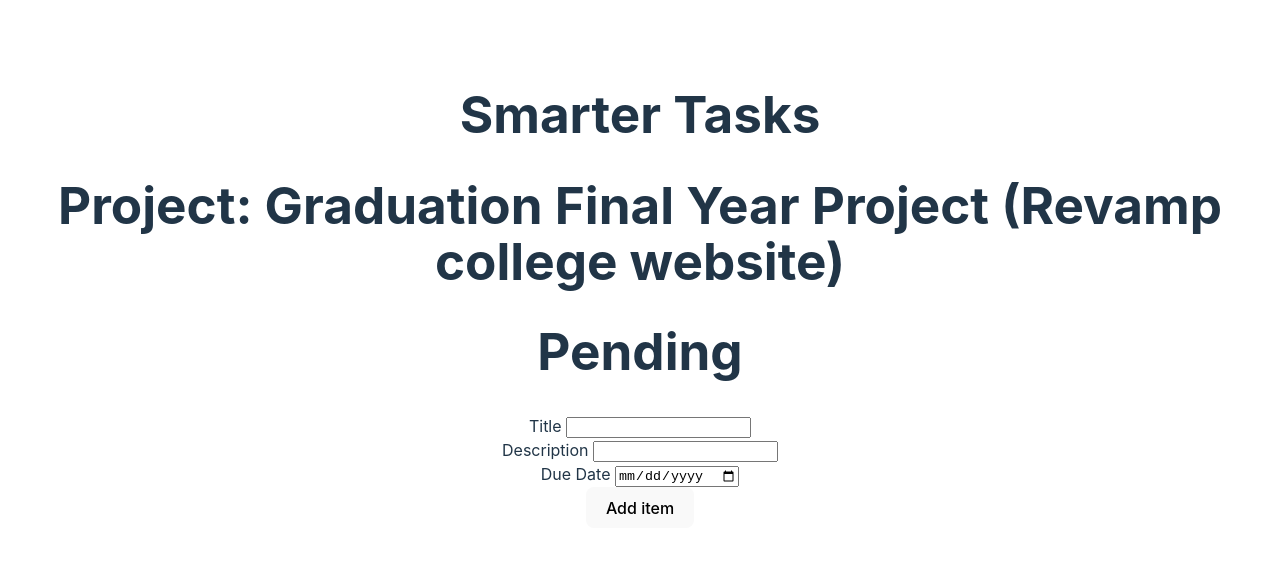
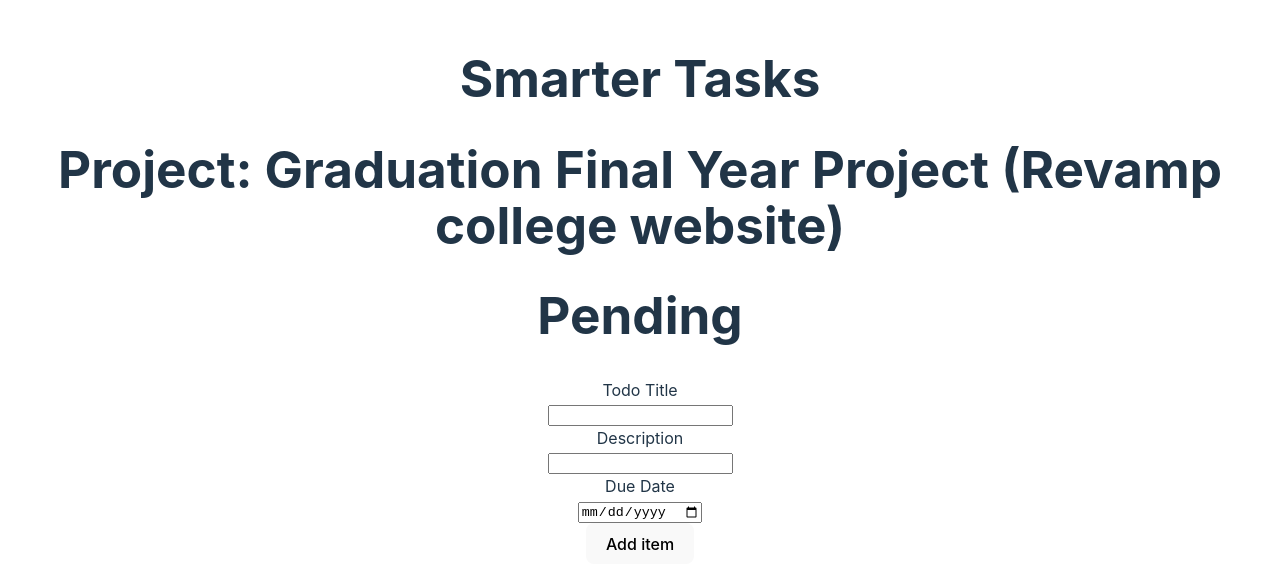
Before and after one commit to Aishwariyaa-Anand/wd301, a React (Vite) app in the folder smarter-tasks/: page / in a window 1280 px wide. Shown: the part 110-698 px from the top of the page. Built offline with nearby package versions, Linux system fonts and the light colour scheme.

Commit message:
lvl 4 taskfrom and task changed

```diff
--- a/smarter-tasks/src/TaskApp.tsx
+++ b/smarter-tasks/src/TaskApp.tsx
@@ -1,6 +1,6 @@
 import React from "react";
 import { TaskItem } from "./types";
-import TaskForm from "./TaskForm";
+import TaskForm from "./TaskFormFC";
 import TaskList from "./TaskList";
 
 interface TaskAppProp {}
@@ -25,11 +25,11 @@ class TaskApp extends React.Component<TaskAppProp, TaskAppState> {
 
   render() {
     return (
-        <div className="container py-10 max-w-4xl mx-auto">
-            <h1 className="text-3xl mb-2 font-bold text-slate-700">
+        <div className="">
+            <h1 className="text-xl mb-2 font-bold text-slate-700">
             Smarter Tasks
             </h1>
-            <h1 className="text-lg mb-6 text-slate-600">
+            <h1 className="text-sm mb-6 text-slate-600">
             <span className="font-bold">Project: </span>
             Graduation Final Year Project (Revamp college website)
             </h1>
--- a/smarter-tasks/src/Task.tsx
+++ b/smarter-tasks/src/TaskFC.tsx
@@ -7,7 +7,7 @@ interface TaskProp {
     dueDate: string;
 }
 
-class Task extends React.Component<TaskProp> {
+/*class Task extends React.Component<TaskProp> {
     render() {
       return (
         <div className="TaskItem shadow-md border border-slate-100">
@@ -21,5 +21,16 @@ class Task extends React.Component<TaskProp> {
         </div>
       )
     }
-}
-export default Task;
+}*/
+
+const TaskFC = (props: TaskItem) => {
+  return (
+    <div className="TaskItem shadow-md border border-slate-100">
+      <h2 className="text-base font-bold my-1">{props.title}</h2>
+      <p className="text-sm text-slate-500">{props.dueDate}</p>
+      <p className="text-sm text-slate-500">Description: {props.description}</p>
+    </div>
+  );
+};
+
+export default TaskFC;
--- a/smarter-tasks/src/TaskForm.tsx
+++ /dev/null
@@ -1,80 +0,0 @@
-import React from "react";
-import { TaskItem } from "./types";
-
-interface TaskFormProps {
-    addTask: (task: TaskItem) => void;
-}
-
-interface TaskFormState {
-    title: string;
-    description: string;
-    dueDate: string;
-}
-
-class TaskForm extends React.Component<TaskFormProps, TaskFormState> {
-  constructor(props: TaskFormProps) {
-    super(props);
-    this.state = {
-        title: "",
-        description: "",
-        dueDate: ""
-    }
-  }
-
-  inputRef = React.createRef<HTMLInputElement>();
-
-  titleChanged: React.ChangeEventHandler<HTMLInputElement> = (event) => {
-    console.log(`${event.target.value}`);
-    this.setState({ title: event.target.value })
-  };
-
-  descriptionChanged: React.ChangeEventHandler<HTMLInputElement> = (event) => {
-    console.log(`${event.target.value}`);
-    this.setState({ description: event.target.value })
-  };
-
-  dueDateChanged: React.ChangeEventHandler<HTMLInputElement> = (event) => {
-    console.log(`${event.target.value}`);
-    this.setState({ dueDate: event.target.value })
-  };
-
-  /*addTask: React.FormEventHandler<HTMLFormElement> = (event) => {
-    event.preventDefault();
-    console.log(`Submitted the form with ${this.state.title}`);
-  };*/
-
-  addTask: React.FormEventHandler<HTMLFormElement> = (event) => {
-    event.preventDefault();
-    const { title, description, dueDate } = this.state;
-    if (title.trim() === "" || dueDate.trim() === "") {
-        alert("Title and Due Date are required fields.");
-        return;
-    }
-    const newTask = {
-      title,
-      description,
-      dueDate
-    };
-    this.props.addTask(newTask);
-    this.setState({ title: "", description: "", dueDate: "" });
-  };
-
-  render(){
-    return (
-        <form onSubmit={this.addTask}>
-            <label htmlFor="todoTitle">Title </label>
-            <input id="todoTitle" type="text" value={this.state.title} onChange={this.titleChanged}/>
-            <br />
-            <label htmlFor="todoDescription">Description </label>
-            <input id="todoDescription" type="text" value={this.state.description} onChange={this.descriptionChanged}/>
-            <br />
-            <label htmlFor="todoDueDate">Due Date </label>
-            <input id="todoDueDate" type="date" value={this.state.dueDate} onChange={this.dueDateChanged}/>
-            <br />
-            <button id="addTaskButton" type="submit">Add item</button>
-        </form>
-    )
-  }
-}
-
-export default TaskForm;
--- /dev/null
+++ b/smarter-tasks/src/TaskFormFC.tsx
@@ -0,0 +1,188 @@
+/* eslint-disable @typescript-eslint/no-unused-vars */
+import React from "react";
+import { TaskItem } from "./types";
+
+interface TaskFormProps {
+    addTask: (task: TaskItem) => void;
+}
+
+interface TaskFormState {
+    title: string;
+    description: string;
+    dueDate: string;
+}
+
+/*class TaskForm extends React.Component<TaskFormProps, TaskFormState> {
+  constructor(props: TaskFormProps) {
+    super(props);
+    this.state = {
+        title: "",
+        description: "",
+        dueDate: ""
+    }
+  }
+
+  inputRef = React.createRef<HTMLInputElement>();
+
+  titleChanged: React.ChangeEventHandler<HTMLInputElement> = (event) => {
+    console.log(`${event.target.value}`);
+    this.setState({ title: event.target.value })
+  };
+
+  descriptionChanged: React.ChangeEventHandler<HTMLInputElement> = (event) => {
+    console.log(`${event.target.value}`);
+    this.setState({ description: event.target.value })
+  };
+
+  dueDateChanged: React.ChangeEventHandler<HTMLInputElement> = (event) => {
+    console.log(`${event.target.value}`);
+    this.setState({ dueDate: event.target.value })
+  };
+
+
+  addTask: React.FormEventHandler<HTMLFormElement> = (event) => {
+    event.preventDefault();
+    const { title, description, dueDate } = this.state;
+    if (title.trim() === "" || dueDate.trim() === "") {
+        alert("Title and Due Date are required fields.");
+        return;
+    }
+    const newTask = {
+      title,
+      description,
+      dueDate
+    };
+    this.props.addTask(newTask);
+    this.setState({ title: "", description: "", dueDate: "" });
+  };
+
+  render(){
+    return (
+        <form onSubmit={this.addTask}>
+            <label htmlFor="todoTitle">Title </label>
+            <input id="todoTitle" type="text" value={this.state.title} onChange={this.titleChanged}/>
+            <br />
+            <label htmlFor="todoDescription">Description </label>
+            <input id="todoDescription" type="text" value={this.state.description} onChange={this.descriptionChanged}/>
+            <br />
+            <label htmlFor="todoDueDate">Due Date </label>
+            <input id="todoDueDate" type="date" value={this.state.dueDate} onChange={this.dueDateChanged}/>
+            <br />
+            <button id="addTaskButton" type="submit">Add item</button>
+        </form>
+    )
+  }
+}*/
+
+
+const TaskFormFC = (props: TaskFormProps) => {
+  const [formState, setFormState] = React.useState<TaskFormState>({
+    title:"",
+    description:"",
+    dueDate:"",
+  });
+  const [title, setTitle] = React.useState("");
+  const [description, setDescription] = React.useState("");
+  const [dueDate, setDueDate] = React.useState("");
+
+  const titleChanged: React.ChangeEventHandler<HTMLInputElement> = (event) => {
+    console.log(`${event.target.value}`);
+    setFormState({ ...formState, title: event.target.value });
+  };
+  const descriptionChanged: React.ChangeEventHandler<HTMLInputElement> = (
+    event
+  ) => {
+    console.log(`${event.target.value}`);
+    setFormState({ ...formState, description: event.target.value });
+  };
+  const dueDateChanged: React.ChangeEventHandler<HTMLInputElement> = (event) => {
+    console.log(`${event.target.value}`);
+    setFormState({ ...formState, dueDate: event.target.value });
+  };
+
+  const addTask: React.FormEventHandler<HTMLFormElement> = (event) => {
+    event.preventDefault();
+    console.log(`Submitted the form with`);
+    if (formState.title.length === 0 || formState.dueDate.length === 0) {
+      return;
+    }
+    props.addTask(formState);
+    setFormState({ title: "", description: "", dueDate: "" });
+  };
+
+  return <>
+   <form onSubmit={addTask}>
+    <div className="grid md:grid-cols-4 md:gap-3">
+      <div className="relative z-0 w-full mb-6 group">
+        <label
+          htmlFor="todoTitle"
+          className="peer-focus:font-medium absolute text-sm text-gray-500 dark:text-gray-400 duration-300 transform -translate-y-6 scale-75 top-3 -z-10 origin-[0] peer-focus:left-0 peer-focus:text-blue-600 peer-focus:dark:text-blue-500 peer-placeholder-shown:scale-100 peer-placeholder-shown:translate-y-0 peer-focus:scale-75 peer-focus:-translate-y-6"
+        >
+          Todo Title
+        </label>
+        <br/>
+        <input
+          id="todoTitle"
+          name="todoTitle"
+          type="text"
+          value={formState.title}
+          onChange={titleChanged}
+          className="block py-2.5 px-0 w-full text-sm text-gray-900 bg-transparent border-0 border-b-2 border-gray-300 appearance-none dark:border-gray-600 dark:focus:border-blue-500 focus:outline-none focus:ring-0 focus:border-blue-600 peer"
+          placeholder=" "
+        />
+
+      </div>
+      <div className="relative z-0 w-full mb-6 group">
+        <label
+          htmlFor="todoDescription"
+          className="peer-focus:font-medium absolute text-sm text-gray-500 dark:text-gray-400 duration-300 transform -translate-y-6 scale-75 top-3 -z-10 origin-[0] peer-focus:left-0 peer-focus:text-blue-600 peer-focus:dark:text-blue-500 peer-placeholder-shown:scale-100 peer-placeholder-shown:translate-y-0 peer-focus:scale-75 peer-focus:-translate-y-6"
+        >
+          Description
+        </label>
+        <br/>
+        <input
+          id="todoDescription"
+          name="todoDescription"
+          type="text"
+          value={formState.description}
+          onChange={descriptionChanged}
+          placeholder=" "
+          className="block py-2.5 px-0 w-full text-sm text-gray-900 bg-transparent border-0 border-b-2 border-gray-300 appearance-none dark:border-gray-600 dark:focus:border-blue-500 focus:outline-none focus:ring-0 focus:border-blue-600 peer"
+        />
+
+      </div>
+      <div className="relative z-0 w-full mb-6 group">
+        <label
+          htmlFor="todoDueDate"
+          className="peer-focus:font-medium absolute text-sm text-gray-500 dark:text-gray-400 duration-300 transform -translate-y-6 scale-75 top-3 -z-10 origin-[0] peer-focus:left-0 peer-focus:text-blue-600 peer-focus:dark:text-blue-500 peer-placeholder-shown:scale-100 peer-placeholder-shown:translate-y-0 peer-focus:scale-75 peer-focus:-translate-y-6"
+        >
+          Due Date
+        </label>
+        <br/>
+        <input
+          id="todoDueDate"
+          name="todoDueDate"
+          type="date"
+          value={formState.dueDate}
+          onChange={dueDateChanged}
+          className="block py-2.5 px-0 w-full text-sm text-gray-900 bg-transparent border-0 border-b-2 border-gray-300 appearance-none dark:border-gray-600 dark:focus:border-blue-500 focus:outline-none focus:ring-0 focus:border-blue-600 peer"
+          placeholder=" "
+          required
+        />
+
+      </div>
+      <div className="relative z-0 w-full mb-6 group">
+        <button
+          type="submit"
+          className="text-white bg-blue hover:bg-blue-800 focus:ring-4 focus:outline-none focus:ring-blue-300 font-medium rounded-lg text-sm w-full sm:w-auto px-5 py-2.5 text-center dark:bg-blue-600 dark:hover:bg-blue-700 dark:focus:ring-blue-800"
+        >
+          Add item
+        </button>
+      </div>
+    </div>
+  </form>
+  </>
+}
+
+
+export default TaskFormFC;
--- a/smarter-tasks/src/TaskList.tsx
+++ b/smarter-tasks/src/TaskList.tsx
@@ -1,5 +1,5 @@
 import React from "react";
-import Task from "./Task";
+import Task from "./TaskFC";
 import { TaskItem } from "./types";
 
 interface Props {
```
